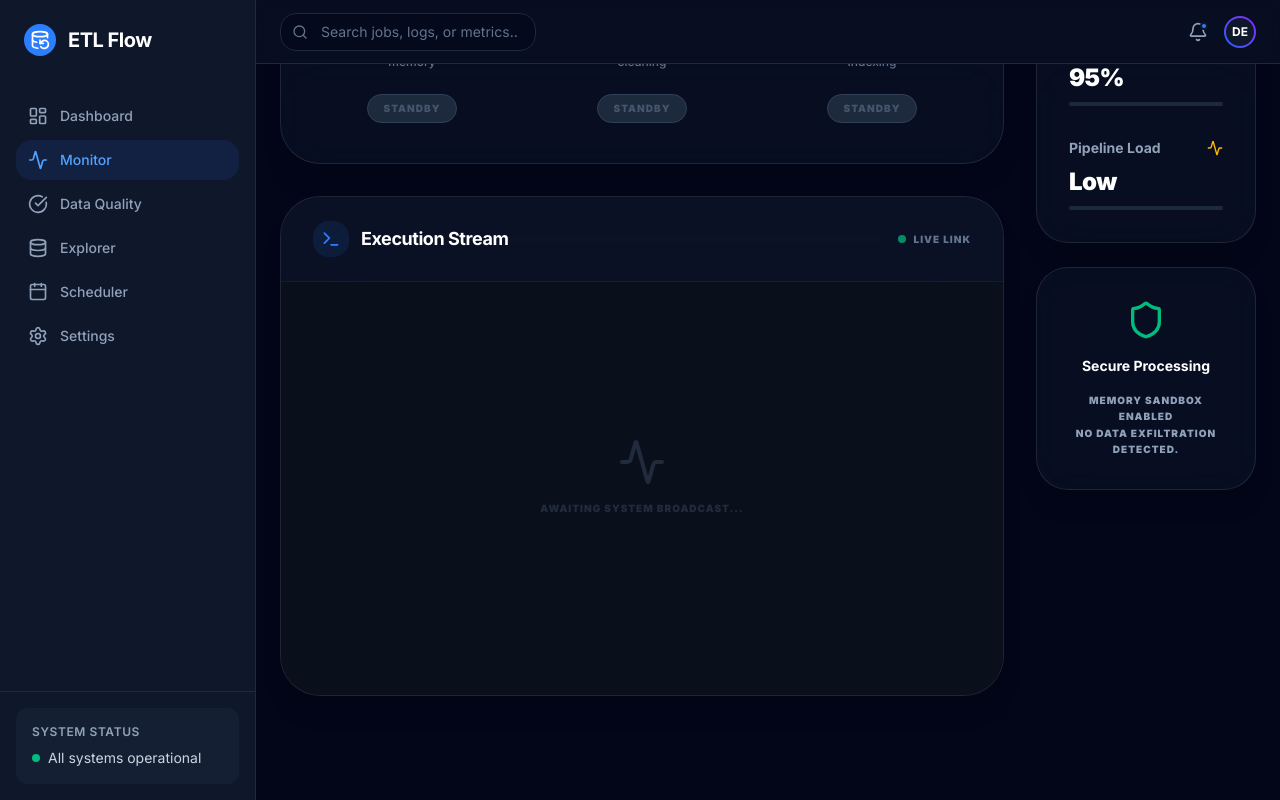
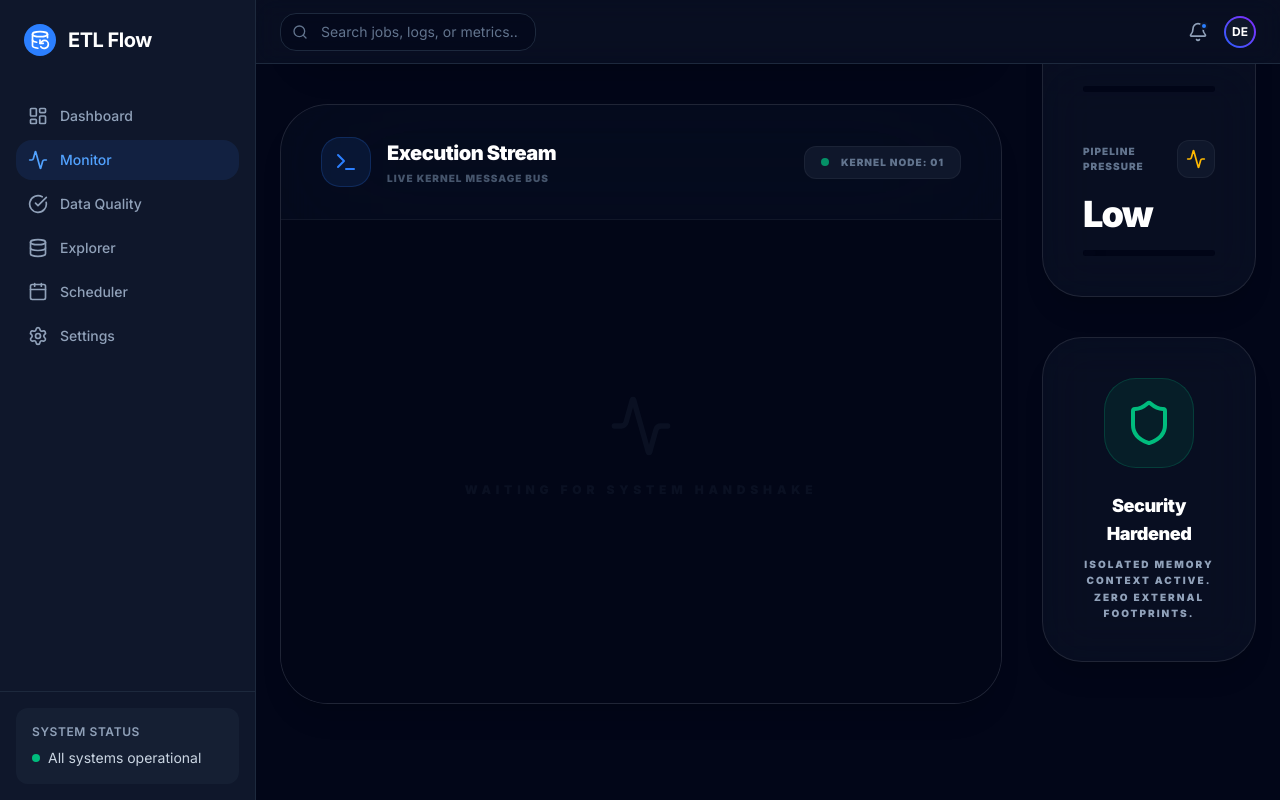
Before and after one commit to SwastidSolanki/etl-dashboard, a Next.js app: page /monitor in a window 1280 px wide. Built offline with nearby package versions, Linux system fonts and the light colour scheme.

Commit message:
ui: system monitor - implement dynamic telemetry and stage progress tracking

```diff
--- a/src/app/monitor/page.tsx
+++ b/src/app/monitor/page.tsx
@@ -1,17 +1,23 @@
 "use client";
-import React, { useRef, useEffect } from "react";
+import React, { useRef, useEffect, useState } from "react";
 import { motion, AnimatePresence } from "framer-motion";
-import { Database, Server, Box, CheckCircle2, RefreshCw, Activity, Terminal, Shield } from "lucide-react";
+import { Database, Server, Box, CheckCircle2, RefreshCw, Activity, Terminal, Shield, Play, Pause, XCircle } from "lucide-react";
 import { clsx } from "clsx";
 import { useDataContext } from "@/context/DataContext";
 
 export default function PipelineMonitor() {
-  const { status, logs, rawData, cleanedData, metrics } = useDataContext();
+  const { status, logs, rawData, cleanedData, metrics, reset } = useDataContext();
   const logEndRef = useRef<HTMLDivElement>(null);
 
   useEffect(() => {
     logEndRef.current?.scrollIntoView({ behavior: "smooth" });
   }, [logs]);
+
+  const memoryUsage = React.useMemo(() => {
+    if (rawData.length === 0) return "0 MB";
+    const bytes = new TextEncoder().encode(JSON.stringify(rawData)).length;
+    return (bytes / (1024 * 1024)).toFixed(2) + " MB";
+  }, [rawData]);
 
   const pipelineStages = [
     {
@@ -20,7 +26,8 @@ export default function PipelineMonitor() {
       status: (status === "extracting" ? "running" : (["transforming", "loading", "success"].includes(status) ? "success" : "pending")),
       icon: Database,
       records: rawData.length ? rawData.length.toLocaleString() : "-",
-      description: "Parsing CSV into memory"
+      description: "Parsing CSV into memory",
+      progress: status === "extracting" ? 65 : (["transforming", "loading", "success"].includes(status) ? 100 : 0)
     },
     {
       id: 2,
@@ -28,7 +35,8 @@ export default function PipelineMonitor() {
       status: (status === "transforming" ? "running" : (["loading", "success"].includes(status) ? "success" : status === "error" ? "failed" : "pending")),
       icon: RefreshCw,
       records: cleanedData.length ? cleanedData.length.toLocaleString() : "-",
-      description: "Data validation & cleaning"
+      description: "Data validation & cleaning",
+      progress: status === "transforming" ? 40 : (["loading", "success"].includes(status) ? 100 : 0)
     },
     {
       id: 3,
@@ -36,138 +44,191 @@ export default function PipelineMonitor() {
       status: (status === "loading" ? "running" : (status === "success" ? "success" : "pending")),
       icon: Server,
       records: cleanedData.length ? cleanedData.length.toLocaleString() : "-",
-      description: "Persistence and Indexing"
+      description: "Persistence and Indexing",
+      progress: status === "loading" ? 20 : (status === "success" ? 100 : 0)
     },
   ];
 
   const systemMetrics = [
-    { label: "Memory Usage", value: "142 MB", icon: Box, color: "text-blue-400" },
-    { label: "Quality Threshold", value: "95%", icon: Shield, color: "text-emerald-400" },
-    { label: "Pipeline Load", value: status === "idle" ? "Low" : "Optimal", icon: Activity, color: "text-amber-400" },
+    { label: "Heap Allocation", value: memoryUsage, icon: Box, color: "text-blue-400", pct: Math.min(parseFloat(memoryUsage) * 2, 100) },
+    { label: "Stability Index", value: metrics ? `${metrics.qualityScore}%` : "0%", icon: Shield, color: "text-emerald-400", pct: metrics?.qualityScore || 0 },
+    { label: "Pipeline Pressure", value: status === "idle" || status === "success" ? "Low" : "High", icon: Activity, color: "text-amber-400", pct: status === "idle" || status === "success" ? 10 : 85 },
   ];
 
   return (
-    <div className="space-y-8 max-w-7xl mx-auto pb-20">
-      <div className="flex flex-col md:flex-row md:items-center justify-between gap-6">
+    <div className="space-y-12 max-w-[1600px] mx-auto pb-24">
+      <div className="flex flex-col xl:flex-row xl:items-end justify-between gap-8">
         <div>
-          <h1 className="text-3xl font-bold text-white tracking-tight">System Monitor</h1>
-          <p className="text-slate-400 mt-2 font-medium">Real-time telemetry and pipeline execution flow.</p>
+           <div className="flex items-center gap-3 mb-3">
+              <div className="w-2 h-2 rounded-full bg-blue-500 animate-pulse"></div>
+              <span className="text-[10px] font-black uppercase text-slate-500 tracking-[0.2em]">Signal: Active</span>
            </div>
-        <div className="flex gap-4">
-           <div className="flex items-center gap-2 px-4 py-2 bg-slate-900 border border-slate-700/50 rounded-2xl shadow-xl">
-              <div className={clsx("w-2 h-2 rounded-full", status !== "idle" && status !== "success" ? "bg-amber-500 animate-pulse" : "bg-emerald-500")}></div>
-              <span className="text-[10px] font-black uppercase text-slate-400 tracking-wider">Engine: {status.toUpperCase()}</span>
+           <h1 className="text-4xl font-black text-white tracking-tighter">System Telemetry</h1>
+           <p className="text-slate-400 mt-2 font-medium max-w-lg">Observe live pipeline execution and relational data flow in real-time.</p>
         </div>
+        <div className="flex flex-wrap gap-4 items-center">
+           <div className="flex items-center gap-3 px-6 py-3 bg-slate-900 border border-white/5 rounded-2xl shadow-2xl">
+              <div className={clsx(
+                "w-2.5 h-2.5 rounded-full shadow-[0_0_10px_rgba(16,185,129,0.5)]",
+                status !== "idle" && status !== "success" && status !== "error" ? "bg-amber-500 animate-pulse" : status === "error" ? "bg-rose-500" : "bg-emerald-500"
+              )}></div>
+              <span className="text-xs font-black uppercase text-slate-300 tracking-widest">{status === "idle" ? "Standby" : status}</span>
+           </div>
+           <button
+             onClick={reset}
+             className="flex items-center gap-2.5 px-6 py-3 bg-rose-500/10 border border-rose-500/20 text-rose-500 hover:bg-rose-500/20 text-xs font-black rounded-2xl transition-all uppercase tracking-widest"
+           >
+             <XCircle className="w-4 h-4" />
+             Emergency Stop
+           </button>
         </div>
       </div>
 
-      <div className="grid grid-cols-1 lg:grid-cols-4 gap-8">
-        <div className="lg:col-span-3 space-y-8">
+      <div className="grid grid-cols-1 lg:grid-cols-12 gap-10">
+        <div className="lg:col-span-12 xl:col-span-9 space-y-10">
           {/* Pipeline Visualizer */}
-          <div className="glass-panel rounded-[2.5rem] p-10 relative overflow-hidden border border-white/5 shadow-2xl">
-            <div className="absolute top-[4.5rem] left-[15%] right-[15%] h-1 bg-slate-800 z-0 hidden lg:block">
+          <motion.div
+            initial={{ opacity: 0, y: 30 }}
+            animate={{ opacity: 1, y: 0 }}
+            className="glass-panel rounded-[3rem] p-12 relative overflow-hidden border border-white/5 shadow-2xl"
+          >
+            <div className="absolute top-[6.5rem] left-[15%] right-[15%] h-px bg-slate-800 z-0 hidden xl:block">
                <motion.div
                  initial={{ width: 0 }}
                  animate={{ width: status === "success" ? "100%" : status === "loading" ? "80%" : status === "transforming" ? "50%" : status === "extracting" ? "20%" : "0%" }}
-                 className="h-full bg-blue-500 shadow-[0_0_20px_rgba(59,130,246,0.5)]"
+                 className="h-full bg-blue-500 shadow-[0_0_25px_rgba(59,130,246,0.8)]"
                />
             </div>
 
-            <div className="grid grid-cols-1 md:grid-cols-3 gap-12 relative z-10">
+            <div className="grid grid-cols-1 md:grid-cols-3 gap-16 relative z-10">
               {pipelineStages.map((stage, index) => {
                 const isSuccess = stage.status === "success";
                 const isRunning = stage.status === "running";
                 const isPending = stage.status === "pending";
 
                 return (
+                  <div key={stage.id} className="flex flex-col items-center group">
+                    <div className="relative mb-10">
+                       <AnimatePresence>
+                         {isRunning && (
                            <motion.div
-                    key={stage.id}
-                    initial={{ opacity: 0, scale: 0.9 }}
-                    animate={{ opacity: 1, scale: 1 }}
-                    transition={{ delay: index * 0.1 }}
-                    className="flex flex-col items-center text-center space-y-6"
+                             initial={{ scale: 0.8, opacity: 0 }}
+                             animate={{ scale: 1.2, opacity: 1 }}
+                             exit={{ scale: 1.5, opacity: 0 }}
+                             className="absolute -inset-6 bg-blue-500/10 blur-3xl rounded-full"
+                           />
+                         )}
+                       </AnimatePresence>
+                       <div className={clsx(
+                         "w-24 h-24 rounded-[2.5rem] flex items-center justify-center transition-all duration-700 border-2 relative z-10",
+                         isSuccess ? "bg-emerald-500/10 border-emerald-500/40 text-emerald-500 shadow-[0_0_40px_rgba(16,185,129,0.2)]" :
+                         isRunning ? "bg-blue-600 border-blue-400 text-white shadow-[0_0_60px_rgba(59,130,246,0.5)] -translate-y-3" :
+                         "bg-slate-900 border-white/5 text-slate-600 hover:border-slate-700"
+                       )}>
+                         <stage.icon className={clsx("w-10 h-10", isRunning && "animate-spin-slow")} />
+
+                         {isSuccess && (
+                            <motion.div
+                              initial={{ scale: 0 }}
+                              animate={{ scale: 1 }}
+                              className="absolute -top-2 -right-2 bg-emerald-500 text-slate-950 p-1 rounded-full border-4 border-slate-950"
                             >
-                    <div className={clsx(
-                      "w-20 h-20 rounded-[2rem] flex items-center justify-center transition-all duration-700 border-4",
-                      isSuccess ? "bg-emerald-500/10 border-emerald-500/30 text-emerald-500 shadow-xl shadow-emerald-500/10" :
-                      isRunning ? "bg-blue-500 border-blue-400 text-white shadow-2xl shadow-blue-500/30 -translate-y-2 ring-8 ring-blue-500/10" :
-                      "bg-slate-800 border-slate-700 text-slate-500"
-                    )}>
-                      <stage.icon className={clsx("w-8 h-8", isRunning && "animate-spin-slow")} />
+                               <CheckCircle2 className="w-4 h-4" />
+                            </motion.div>
+                         )}
+                       </div>
                     </div>
 
+                    <div className="text-center space-y-4 w-full">
                        <div>
-                       <h3 className={clsx("text-xl font-bold transition-colors duration-500", isRunning ? "text-blue-400" : isSuccess ? "text-white" : "text-slate-500")}>
+                          <h3 className={clsx("text-2xl font-black tracking-tight transition-colors duration-500", isRunning ? "text-blue-400" : isSuccess ? "text-white" : "text-slate-600")}>
                             {stage.name}
                           </h3>
-                       <p className="text-xs text-slate-500 mt-2 font-medium max-w-[120px] mx-auto">{stage.description}</p>
+                          <p className="text-[10px] text-slate-500 mt-2 font-black uppercase tracking-widest">{stage.description}</p>
+                       </div>
+
+                       <div className="space-y-4">
+                          <div className="w-full h-1 bg-slate-950 rounded-full overflow-hidden shadow-inner">
+                             <motion.div
+                               initial={{ width: 0 }}
+                               animate={{ width: `${stage.progress}%` }}
+                               className={clsx(
+                                 "h-full transition-all duration-1000",
+                                 isSuccess ? "bg-emerald-500" : "bg-blue-500"
+                               )}
+                             />
                           </div>
 
                           <div className={clsx(
-                      "px-4 py-1.5 rounded-full text-[10px] font-black tracking-widest border",
+                            "inline-block px-5 py-2 rounded-2xl text-[10px] font-black tracking-[0.2em] border shadow-2xl transition-all duration-500",
                             isSuccess ? "bg-emerald-500/10 text-emerald-400 border-emerald-500/20" :
-                      isRunning ? "bg-blue-500/10 text-blue-400 border-blue-500/20" :
-                      "bg-slate-800 text-slate-600 border-slate-700"
+                            isRunning ? "bg-blue-600 shadow-blue-500/20 text-white border-blue-400" :
+                            "bg-slate-950 text-slate-700 border-white/5"
                           )}>
                             {stage.records !== "-" ? `${stage.records} REC` : "STANDBY"}
                           </div>
-                  </motion.div>
+                       </div>
+                    </div>
+                  </div>
                 );
               })}
             </div>
-          </div>
+          </motion.div>
 
           {/* Logs Panel */}
           <motion.div
-            initial={{ opacity: 0, y: 20 }}
+            initial={{ opacity: 0, y: 30 }}
             animate={{ opacity: 1, y: 0 }}
-            className="glass-panel rounded-[2.5rem] overflow-hidden flex flex-col h-[500px] border border-white/5"
+            className="glass-panel rounded-[3rem] overflow-hidden flex flex-col h-[600px] border border-white/5 shadow-2xl"
           >
-            <div className="px-8 py-6 border-b border-white/5 flex justify-between items-center bg-slate-900/40 backdrop-blur-3xl">
-              <div className="flex items-center gap-3">
-                 <div className="p-2 bg-blue-500/10 rounded-lg">
-                    <Terminal className="w-5 h-5 text-blue-500" />
+            <div className="px-10 py-8 border-b border-white/5 flex justify-between items-center bg-slate-950/40 backdrop-blur-3xl">
+              <div className="flex items-center gap-4">
+                 <div className="p-3 bg-blue-500/10 rounded-[1.2rem] border border-blue-500/20">
+                    <Terminal className="w-6 h-6 text-blue-500" />
                  </div>
-                 <h2 className="text-lg font-bold text-white tracking-tight">Execution Stream</h2>
+                 <div>
+                    <h2 className="text-xl font-black text-white tracking-tight">Execution Stream</h2>
+                    <p className="text-[10px] font-black text-slate-600 uppercase tracking-widest mt-1">Live kernel message bus</p>
+                 </div>
               </div>
               <div className="flex items-center gap-4">
-                 <div className="flex items-center gap-2">
-                    <span className="w-2 h-2 rounded-full bg-emerald-500 animate-pulse"></span>
-                    <span className="text-[10px] font-black text-slate-500 tracking-widest uppercase">Live Link</span>
+                 <div className="flex items-center gap-3 px-4 py-2 bg-slate-900 rounded-xl border border-white/5">
+                    <div className="w-2 h-2 rounded-full bg-emerald-500 animate-pulse"></div>
+                    <span className="text-[10px] font-black text-slate-500 tracking-widest uppercase">Kernel Node: 01</span>
                  </div>
               </div>
             </div>
 
-            <div className="p-8 flex-1 overflow-y-auto space-y-3 bg-[#0a0f1c] font-mono text-xs selection:bg-blue-500/30">
+            <div className="p-10 flex-1 overflow-y-auto space-y-4 bg-[#020617] font-mono text-xs selection:bg-blue-500/40 custom-scrollbar">
               {logs.length === 0 ? (
-                <div className="h-full flex flex-col items-center justify-center text-slate-600 space-y-4 opacity-40">
-                   <Activity className="w-12 h-12" />
-                   <p className="tracking-widest uppercase text-[10px] font-black">Awaiting System Broadcast...</p>
+                <div className="h-full flex flex-col items-center justify-center text-slate-800 space-y-6 opacity-30">
+                   <Activity className="w-16 h-16" />
+                   <p className="tracking-[0.4em] uppercase text-xs font-black">Waiting for system handshake</p>
                 </div>
               ) : (
                 logs.map((log) => (
                   <motion.div
-                    initial={{ opacity: 0, x: -10 }}
+                    initial={{ opacity: 0, x: -20 }}
                     animate={{ opacity: 1, x: 0 }}
                     key={log.id}
                     className={clsx(
-                      "py-2 px-4 rounded-xl border border-transparent transition-all group",
-                      log.level === "ERROR" ? "bg-rose-500/10 border-rose-500/20 text-rose-300" :
-                      log.level === "SUCCESS" ? "bg-emerald-500/5 text-emerald-300 hover:bg-emerald-500/10" :
-                      "bg-slate-900/50 text-slate-400 hover:bg-slate-800/40 hover:border-white/5"
+                      "py-3 px-6 rounded-2xl border border-transparent transition-all group relative overflow-hidden",
+                      log.level === "ERROR" ? "bg-rose-500/5 border-rose-500/10 text-rose-400" :
+                      log.level === "SUCCESS" ? "bg-emerald-500/5 text-emerald-400 hover:bg-emerald-500/10" :
+                      "bg-slate-900/40 text-slate-400 hover:bg-slate-800/60 hover:border-white/5"
                     )}
                   >
-                    <div className="flex gap-4">
-                      <span className="text-slate-600 shrink-0 font-bold">[{log.time}]</span>
+                    <div className="flex gap-6 relative z-10">
+                      <span className="text-slate-700 shrink-0 font-black">[{log.time}]</span>
                       <span className={clsx(
-                        "w-16 font-black shrink-0 tracking-widest",
-                        log.level === "INFO" ? "text-blue-400" :
-                        log.level === "WARN" ? "text-amber-500" :
-                        log.level === "SUCCESS" ? "text-emerald-500" : "text-rose-500"
+                        "w-20 font-black shrink-0 tracking-widest uppercase text-[10px] mt-0.5",
+                        log.level === "INFO" ? "text-blue-500/80" :
+                        log.level === "WARN" ? "text-amber-500/80" :
+                        log.level === "SUCCESS" ? "text-emerald-500/80" : "text-rose-500/80"
                       )}>
                         {log.level}
                       </span>
-                      <span className="font-medium whitespace-pre-wrap">{log.message}</span>
+                      <span className="font-bold leading-relaxed">{log.message}</span>
                     </div>
                   </motion.div>
                 ))
@@ -178,36 +239,51 @@ export default function PipelineMonitor() {
         </div>
 
         {/* Sidebar Status */}
-        <div className="space-y-6">
-           <div className="glass-panel rounded-[2rem] p-8 border border-white/5">
-              <h3 className="text-xs font-black uppercase text-slate-500 tracking-[0.2em] mb-6">System Health</h3>
-              <div className="space-y-8">
+        <div className="lg:col-span-12 xl:col-span-3 space-y-10">
+           <motion.div
+             initial={{ opacity: 0, x: 30 }}
+             animate={{ opacity: 1, x: 0 }}
+             className="glass-panel rounded-[2.5rem] p-10 border border-white/5 shadow-2xl"
+           >
+              <h3 className="text-xs font-black uppercase text-slate-500 tracking-[0.3em] mb-12 border-l-4 border-blue-500 pl-4">Engine Telemetry</h3>
+              <div className="space-y-12">
                  {systemMetrics.map((sm) => (
-                    <div key={sm.label} className="flex flex-col gap-2">
+                    <div key={sm.label} className="space-y-4">
                        <div className="flex items-center justify-between">
-                          <span className="text-sm font-bold text-slate-400">{sm.label}</span>
-                          <sm.icon className={clsx("w-4 h-4", sm.color)} />
+                          <span className="text-[10px] font-black text-slate-500 uppercase tracking-widest">{sm.label}</span>
+                          <div className={clsx("p-2 rounded-xl bg-slate-900 border border-white/5", sm.color)}>
+                             <sm.icon className="w-5 h-5" />
                           </div>
-                       <div className="text-2xl font-black text-white tracking-tight">{sm.value}</div>
-                       <div className="w-full h-1 bg-slate-800 rounded-full overflow-hidden">
+                       </div>
+                       <div className="text-4xl font-black text-white tracking-tighter">{sm.value}</div>
+                       <div className="w-full h-1.5 bg-slate-950 rounded-full overflow-hidden shadow-inner">
                           <motion.div
                             initial={{ width: 0 }}
-                            animate={{ width: "70%" }}
-                            className={clsx("h-full rounded-full", sm.color.replace("text", "bg"))}
+                            animate={{ width: `${sm.pct}%` }}
+                            transition={{ duration: 1, delay: 0.5 }}
+                            className={clsx("h-full rounded-full shadow-[0_0_10px_rgba(0,0,0,0.5)]", sm.color.replace("text", "bg"))}
                           />
                        </div>
                     </div>
                  ))}
               </div>
+           </motion.div>
+
+           <motion.div
+             initial={{ opacity: 0, y: 30 }}
+             animate={{ opacity: 1, y: 0 }}
+             className="glass-panel rounded-[2.5rem] p-10 border border-emerald-500/20 bg-emerald-500/5 shadow-2xl"
+           >
+              <div className="flex flex-col items-center text-center gap-6">
+                 <div className="p-5 bg-emerald-500/10 rounded-[2rem] border border-emerald-500/20">
+                    <Shield className="w-12 h-12 text-emerald-500" />
                  </div>
-
-           <div className="glass-panel rounded-[2rem] p-8 border border-emerald-500/20 bg-emerald-500/5">
-              <div className="flex flex-col items-center text-center gap-4">
-                 <Shield className="w-10 h-10 text-emerald-500" />
-                 <h4 className="text-sm font-bold text-white">Secure Processing</h4>
-                 <p className="text-[10px] text-slate-400 leading-relaxed uppercase tracking-widest font-black">Memory Sandbox Enabled<br/>No Data Exfiltration detected.</p>
+                 <div>
+                    <h4 className="text-lg font-black text-white tracking-tight">Security Hardened</h4>
+                    <p className="text-[10px] text-slate-400 mt-2 leading-relaxed uppercase tracking-[0.2em] font-black">Isolated memory context active. <br/> Zero external footprints.</p>
                  </div>
               </div>
+           </motion.div>
         </div>
       </div>
     </div>
```
Lines whose indentation alone changed are shown as unchanged.
